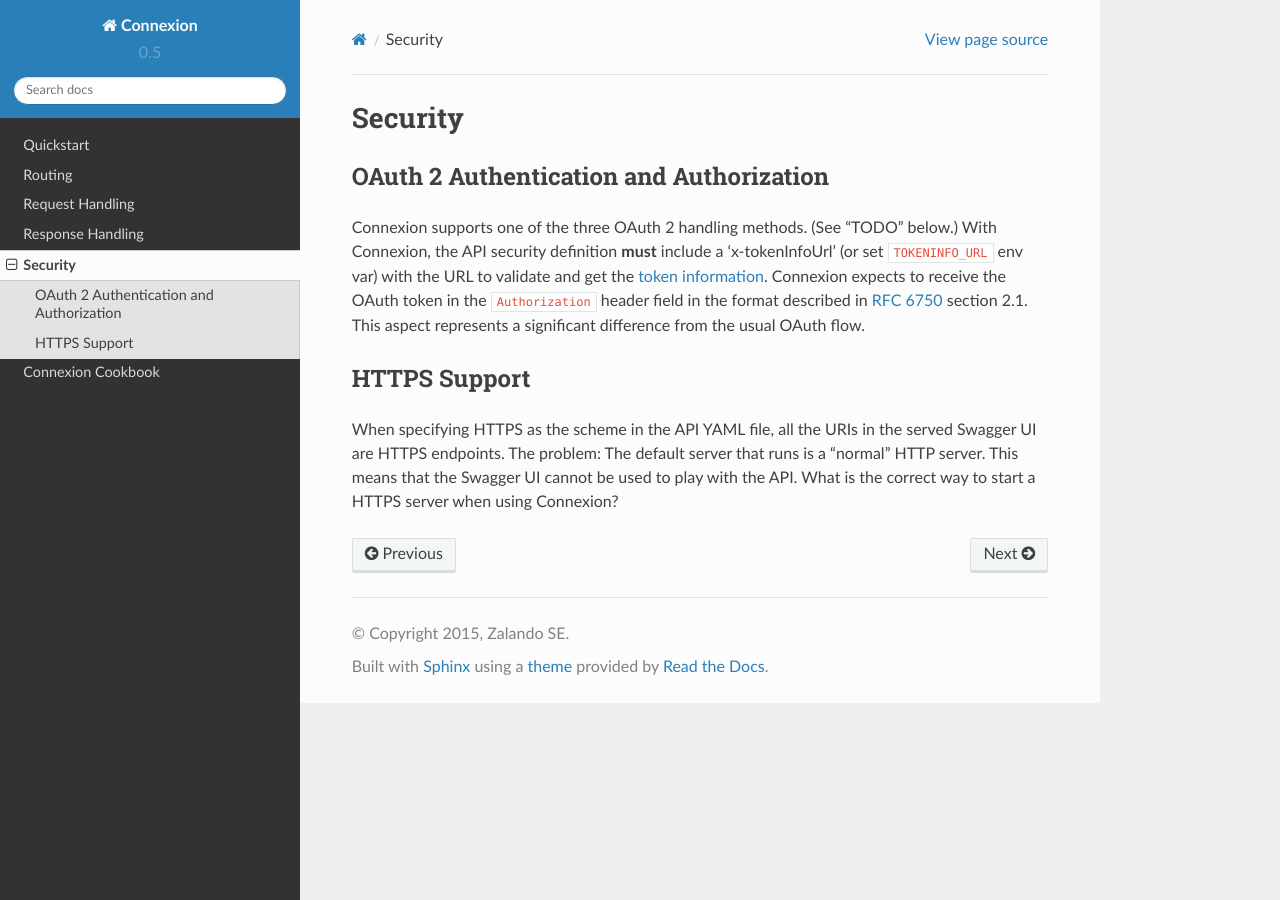
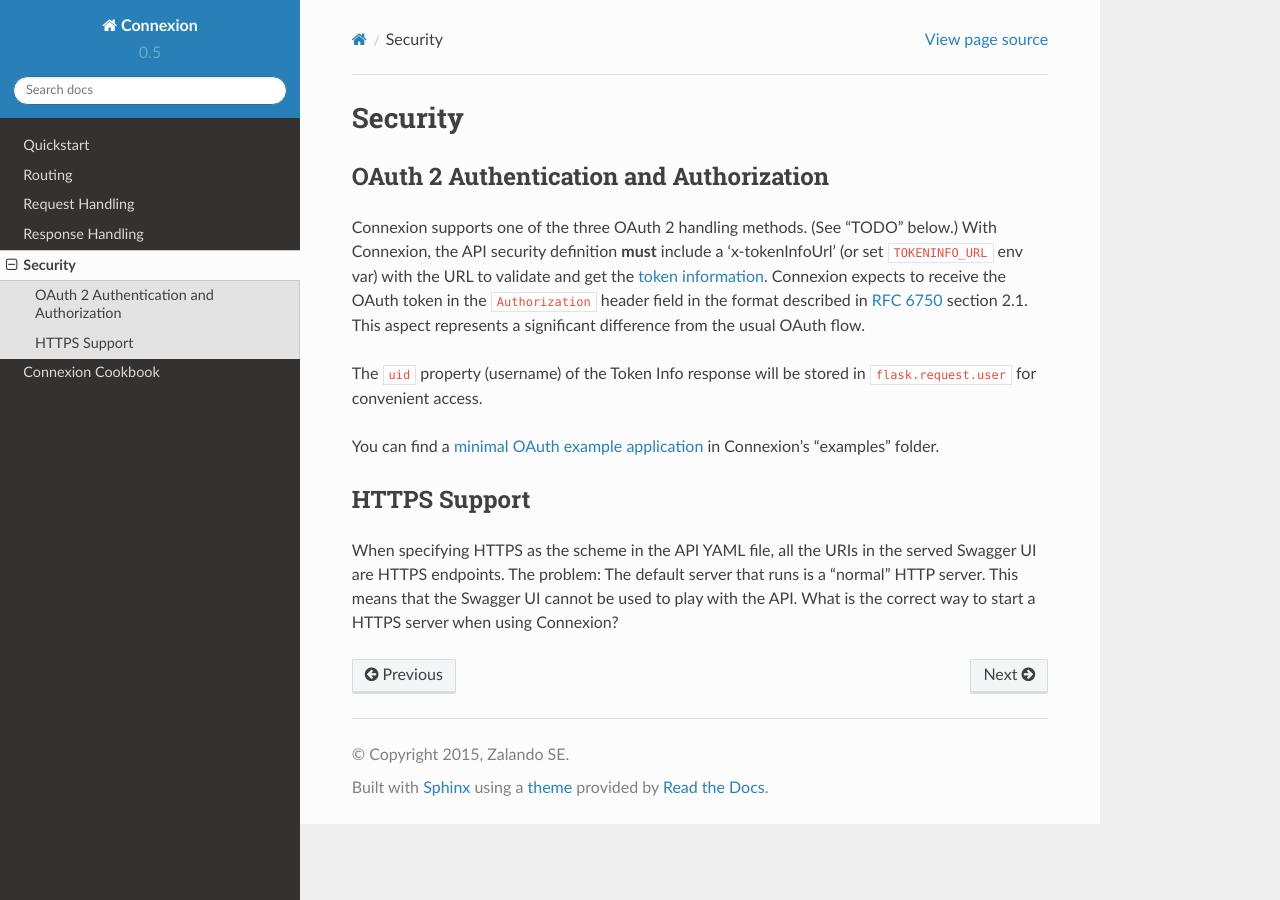
Before and after one commit to spec-first/connexion, a Sphinx documentation site: the page built from docs/security.rst, in a window 1280 px wide. Built offline with Sphinx 7.4.7 and the Read the Docs theme 2.0.0, drawn with Linux system fonts in a browser that asks for light colours.

Commit message:
document flask.request.user

```diff
--- a/docs/security.rst
+++ b/docs/security.rst
@@ -12,6 +12,10 @@
 format described in `RFC 6750 <rfc6750_>`_ section 2.1. This aspect
 represents a significant difference from the usual OAuth flow.
 
+The ``uid`` property (username) of the Token Info response will be stored in ``flask.request.user`` for convenient access.
+
+You can find a `minimal OAuth example application`_ in Connexion's "examples" folder.
+
 HTTPS Support
 -------------
 
@@ -25,3 +29,4 @@
 .. _swager.spec.security_definition: https://github.com/swagger-api/swagger-spec/blob/master/versions/2.0.md#security-definitions-object
 .. _swager.spec.security_requirement: https://github.com/swagger-api/swagger-spec/blob/master/versions/2.0.md#security-requirement-object
 .. _token information: https://tools.ietf.org/html/rfc6749
+.. _minimal OAuth example application: https://github.com/zalando/connexion/tree/master/examples/oauth2
```
